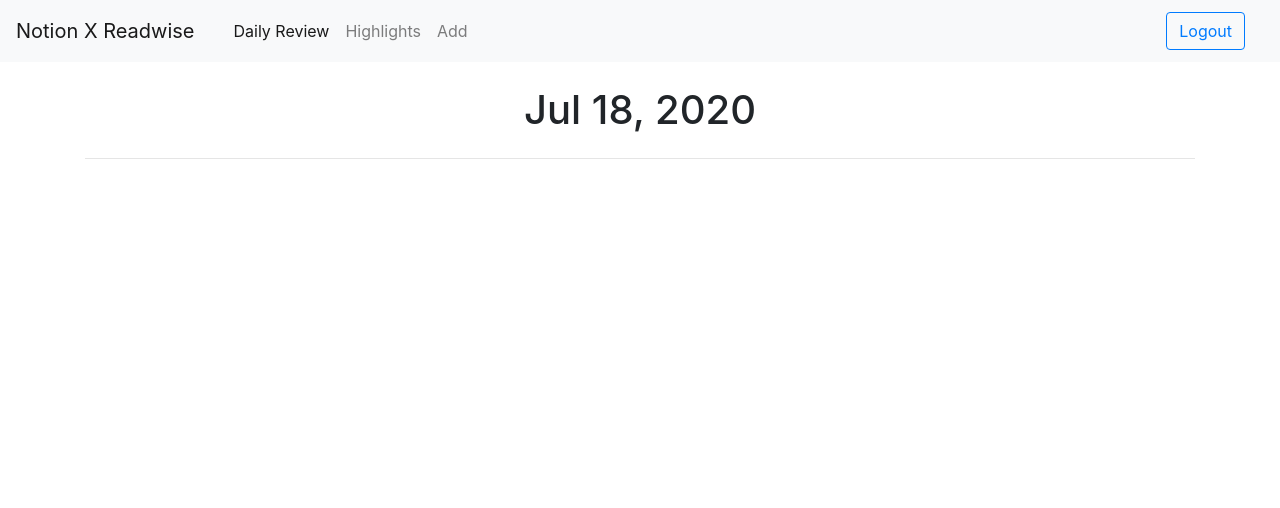
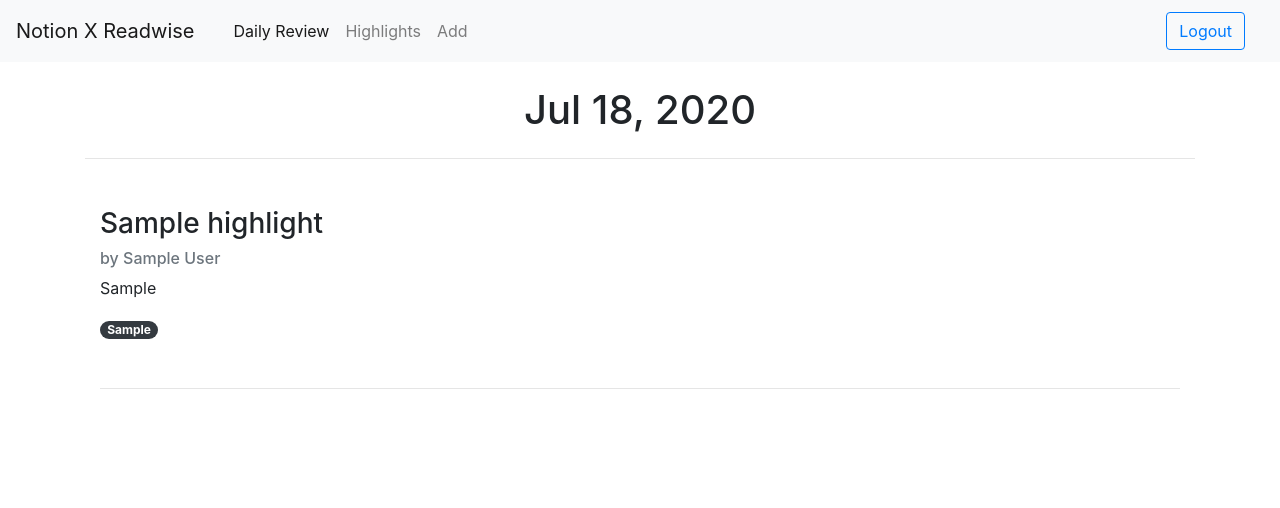
Before and after one commit to samiCode-irl/notionXreadwise, a Flask app: page /daily in a window 1280 px wide. Shown: the top 508 px of the page. Run offline with Flask 2, Linux system fonts and the light colour scheme; a user stored in the database is signed in; tables that the repository leaves empty hold one stand-in row (values such as "Sample post"); parts of the project's set-up code (start-up, migrations or seed data) failed here and were passed over; some libraries are stand-ins or nearby versions.

Commit message:
Added functions for /add and /highlights

```diff
--- a/app/models.py
+++ b/app/models.py
@@ -23,7 +23,7 @@
     id = db.Column(db.Integer, primary_key=True)
     title = db.Column(db.String(30), nullable=False)
     author = db.Column(db.String(30))
-    highlight = db.Column(db.Text, nullable=False)
+    highlight = db.Column(db.Text(), nullable=False)
     tags = db.Column(db.String(20))
     user_id = db.Column(db.Integer, db.ForeignKey('user.id'), nullable=False)
 
--- /dev/null
+++ b/app/notion.py
@@ -0,0 +1,31 @@
+from flask_login import current_user
+from notion.client import NotionClient
+from app.models import Highlight
+from sqlalchemy import desc, func
+from app import db
+
+
+# Get Client
+def notion_client():
+    client = NotionClient(token_v2=current_user.token_v2)
+    return client
+
+
+# Get Highlights
+def get_Highlights(link):
+    client = notion_client()
+    page = client.get_block(link)
+
+    # Getting all bulleted list
+    for child in page.children:
+        if child.type == "bulleted_list":
+            highlight = Highlight(
+                title=page.title, highlight=child.title, author=page.author, tags=str(page.tags), user_id=current_user.id)
+            db.session.add(highlight)
+
+    db.session.commit()
+
+
+def get_daily_highlights():
+    highlights = Highlight.query.filter(Highlight.user_id == current_user.id).order_by(func.random()).limit(5).all()
+    return highlights
--- a/app/routes.py
+++ b/app/routes.py
@@ -4,7 +4,8 @@
 from app.forms import SignUpForm, LoginForm
 from app.models import User, Highlight
 from flask_login import login_user, current_user, logout_user, login_required
-
+from notion.client import NotionClient
+from app.notion import get_Highlights, get_daily_highlights
 
 
 @app.route('/')
@@ -63,14 +64,16 @@
 @login_required
 def today():
     today = date.today()
-    return render_template('today.html', today=today.strftime("%b %d, %Y"))
+    highlights = get_daily_highlights()
+    return render_template('today.html', highlights=highlights, today=today.strftime("%b %d, %Y"))
 
 
 # To show all the highlights in the web app database
 @app.route('/highlights')
 @login_required
 def highlights():
-    return render_template('highlights.html')
+    highlights = db.session.query(Highlight).filter(Highlight.user_id == current_user.id)
+    return render_template('highlights.html', highlights=highlights)
 
 
 # To add highlights into the webapp
@@ -79,8 +82,11 @@
 def add():
     if request.method == 'GET':
         return render_template('add.html')
+    else:
+        get_Highlights(request.form.get('link'))
+        flash('Highlights added successfully.', 'success')
 
-    return render_template('add.html')
+    return redirect(url_for('add'))
 
 
 # for logging out
--- a/app/templates/highlights.html
+++ b/app/templates/highlights.html
@@ -17,7 +17,9 @@
         <p>{{highlight['highlight']}}</p>
         {% set tags = highlight['tags'].split("\'")%}
         {% for tag in tags %}
+        {% if tag|length > 2 %}
         <span class="badge badge-pill badge-dark">{{tag}}</span>
+        {% endif %}
         {% endfor %}
         <hr class="mt-5 mb-5">
         {% endfor %}
--- a/app/templates/today.html
+++ b/app/templates/today.html
@@ -15,7 +15,9 @@
         <p>{{highlight['highlight']}}</p>
         {% set tags = highlight['tags'].split("\'")%}
         {% for tag in tags %}
+        {% if tag|length > 2 %}
         <span class="badge badge-pill badge-dark">{{tag}}</span>
+        {% endif %}
         {% endfor %}
         <hr class="mt-5 mb-5">
         {% endfor %}
```
Also changed, not shown: requirements.txt (added, +22 -0 lines), site.db (added), 2 other files. Lines whose indentation alone changed are shown as unchanged.
